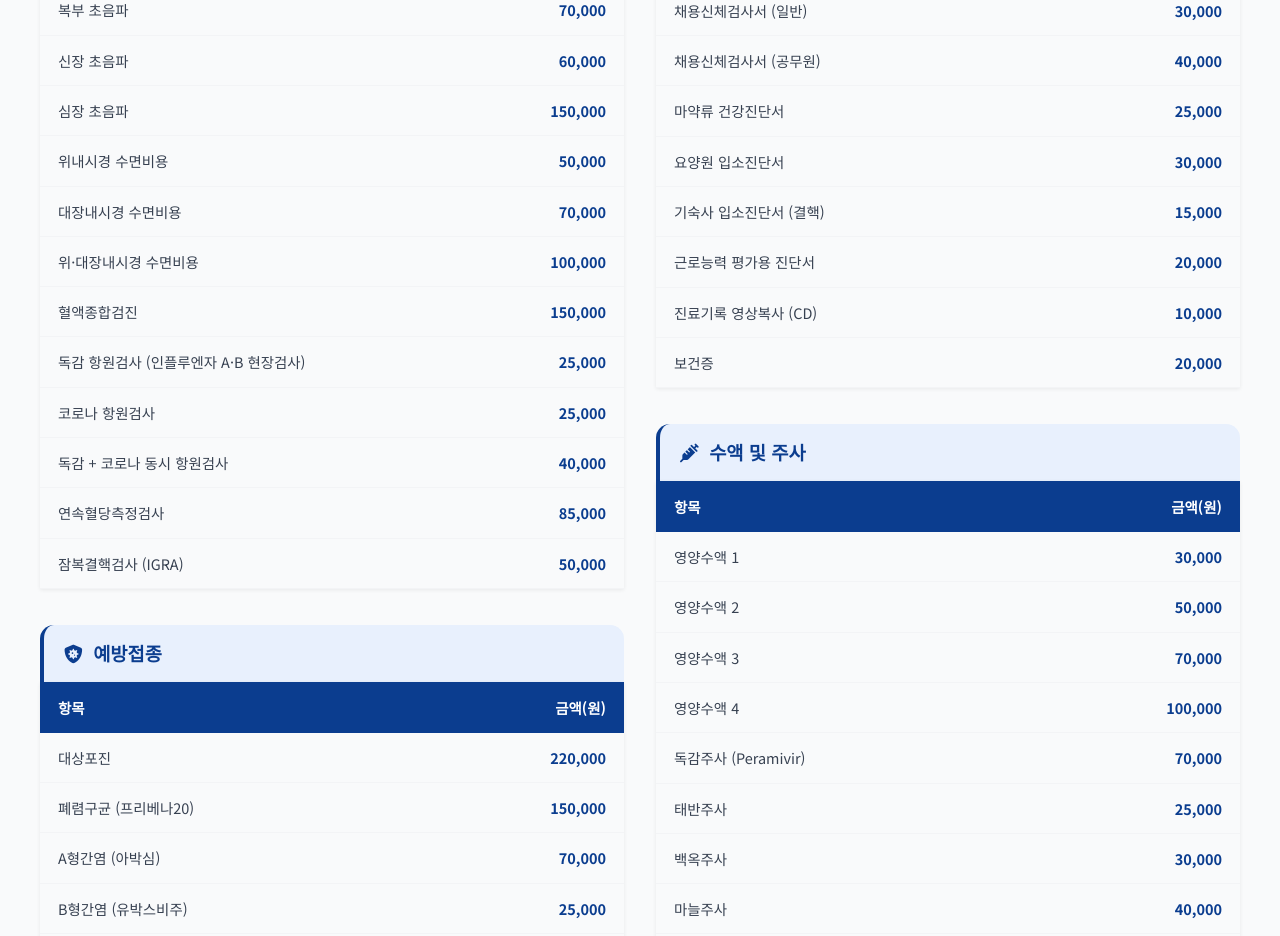
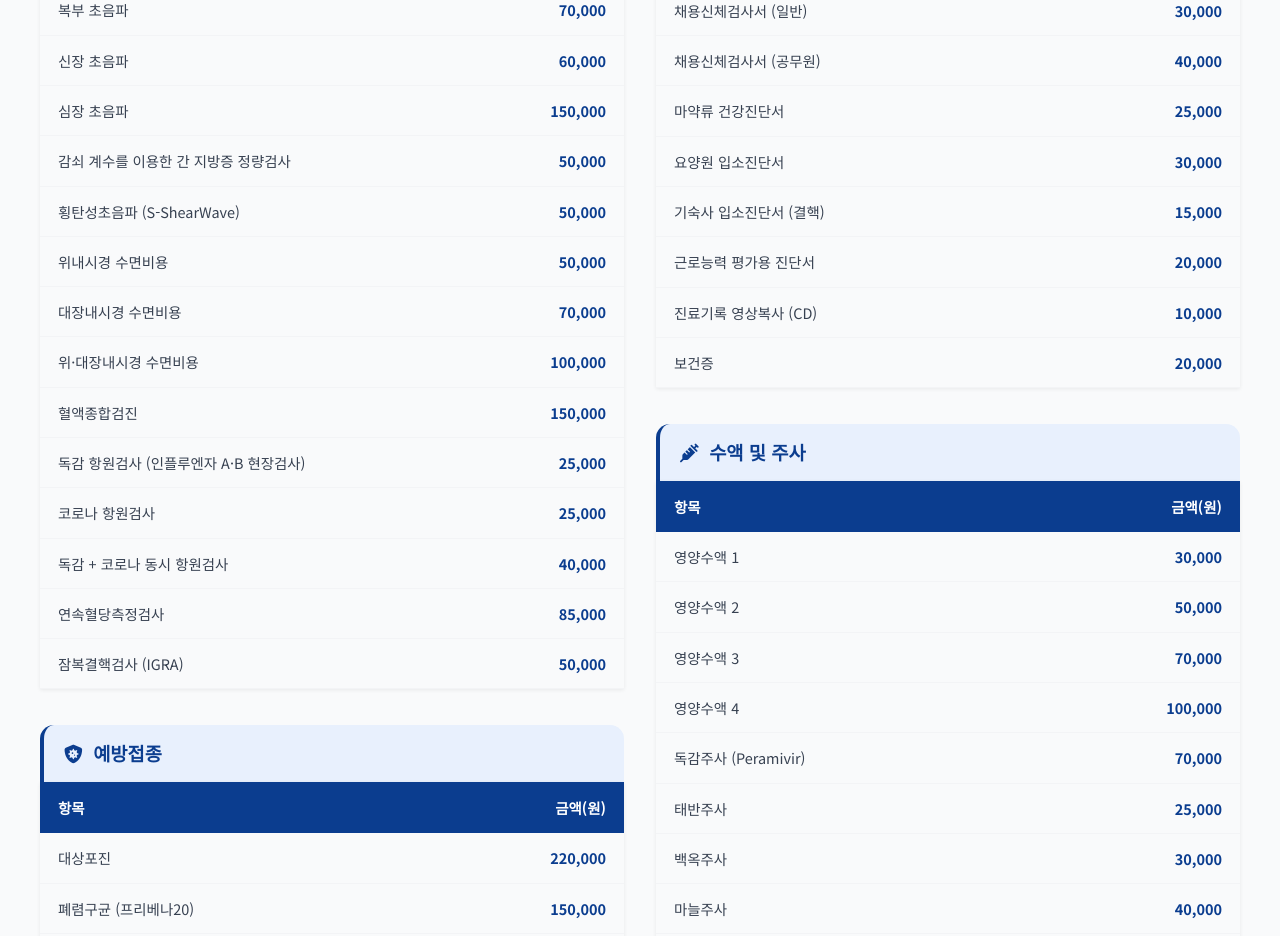
Before and after one commit to EulsikJung/eskidney-homepage, a plain HTML site: page pages/fees.html in a window 1280 px wide. Shown: the part 960-1896 px from the top of the page. Drawn offline with Linux system fonts and the light colour scheme; a web font is replaced by a local one.

Commit message:
비급여고지: 감쇠계수 간 지방증 정량검사·횡탄성초음파(S-ShearWave) 각 50,000원 추가
Co-Authored-By: Claude Opus 5.5 <noreply@anthropic.com>

```diff
--- a/pages/fees.html
+++ b/pages/fees.html
@@ -75,6 +75,8 @@
               <tr><td>복부 초음파</td><td class="price">70,000</td></tr>
               <tr><td>신장 초음파</td><td class="price">60,000</td></tr>
               <tr><td>심장 초음파</td><td class="price">150,000</td></tr>
+              <tr><td>감쇠 계수를 이용한 간 지방증 정량검사</td><td class="price">50,000</td></tr>
+              <tr><td>횡탄성초음파 (S-ShearWave)</td><td class="price">50,000</td></tr>
               <tr><td>위내시경 수면비용</td><td class="price">50,000</td></tr>
               <tr><td>대장내시경 수면비용</td><td class="price">70,000</td></tr>
               <tr><td>위·대장내시경 수면비용</td><td class="price">100,000</td></tr>
```
